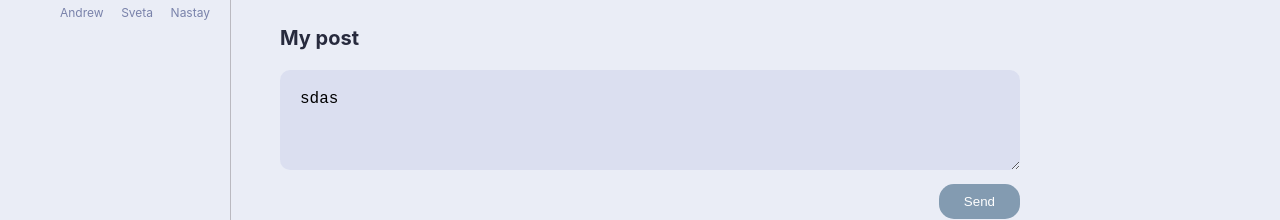
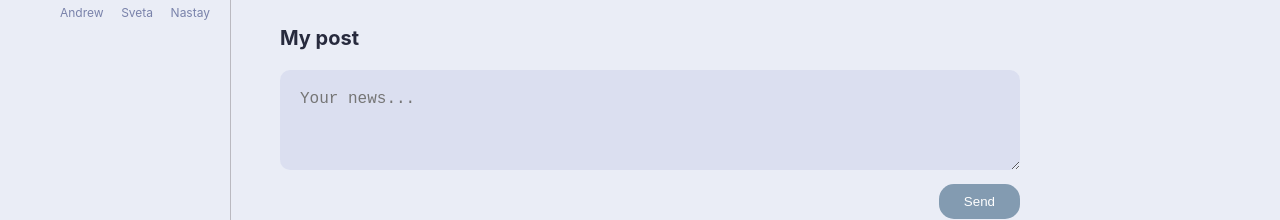
Before and after one commit to Vladislav0701/Social-network, a React (Create React App) app: page /profile in a window 1280 px wide. Shown: the part 474-694 px from the top of the page. Built offline with nearby package versions, Linux system fonts and the light colour scheme.

Commit message:
Change in state

```diff
--- a/src/App.jsx
+++ b/src/App.jsx
@@ -13,8 +13,7 @@ import style from "./App.module.css";
 
 
 function App(props) {
-
-
+  debugger;
   return (
     <BrowserRouter>
       <div className={style.wrapper}>
@@ -27,7 +26,8 @@ function App(props) {
             addPost={props.addPost} />} />
           <Route path="/dialogs" render={() => <Dialogs
             state={props.state.dialogsPage}
-            addMessage={props.addMessage} />} />
+            addMessage={props.addMessage}
+            updateNewMessageText={props.updateNewMessageText}/>} />
           <Route path="/news" render={() => <News />} />
           <Route path="/music" render={() => <Music />} />
           <Route path="/settings" render={() => <Settings />} />
@@ -38,6 +38,8 @@ function App(props) {
       </div>
     </BrowserRouter>
   )
+
+
 }
 
 export default App;
--- a/src/Render.js
+++ /dev/null
@@ -1,19 +0,0 @@
-import React from 'react';
-import ReactDOM from 'react-dom';
-
-import App from './App';
-import {addPost, updateNewPostText, addMessage} from './rexud/state';
-
-import './index.css';
-
-export let rerenderEntireTree = (state) => {
-    ReactDOM.render(
-        <React.StrictMode>
-            <App state={state}
-                 addPost={addPost}
-                 addMessage={addMessage}
-                 updateNewPostText={updateNewPostText}/>
-        </React.StrictMode>,
-    document.getElementById('root')
-    );
-}
--- a/src/components/Dialogs/Dialogs.jsx
+++ b/src/components/Dialogs/Dialogs.jsx
@@ -8,13 +8,17 @@ import style from "./Dialogs.module.css";
 const Dialogs = (props) => {
     const dialogsElements = props.state.dialogsData.map((d) => <DialogItem name={d.name} id={d.id} />);
     const messagesElements = props.state.messageData.map((m) => <DialogMessage message={m.message} />);
+
     let newMessageElement = React.createRef();
 
 
     let addMessage = () => {
+        props.addMessage();
+    }
+
+    let onMessageChange = () => {
         let text = newMessageElement.current.value;
-        props.addMessage(text);
-        newMessageElement.current.value = '';
+        props.updateNewMessageText(text);
     }
 
     return (
@@ -27,7 +31,10 @@ const Dialogs = (props) => {
                     {messagesElements}
                 </div>
                 <div className={style.newMessage}>
-                    <textarea ref={newMessageElement}></textarea>
+                    <textarea
+                        ref={newMessageElement}
+                        onChange={onMessageChange}
+                        value={props.newMessageText}/>
                     <button onClick={addMessage}>
                         Send
                     </button>
--- a/src/components/navbar/Friends/Friends.jsx
+++ b/src/components/navbar/Friends/Friends.jsx
@@ -5,7 +5,8 @@ import Friend from "./Friend/Friend";
 import style from "./Friends.module.css";
 
 const Friends = (props) => {
-    const friendsElements = props.state.map((p) => <Friend name={p.name} />)
+    debugger;
+    const friendsElements = props.state.friends.map((p) => <Friend name={p.name} />)
 
     return (
         <div className={style.wrapper}>
--- a/src/components/navbar/Navbar.jsx
+++ b/src/components/navbar/Navbar.jsx
@@ -6,6 +6,7 @@ import Friends from './Friends/Friends';
 import style from "./Navbar.module.css";
 
 const NavBar = (props) => {
+    debugger;
     return (
         <div className={style.wrapper}>
             <div className={style.logo}>
@@ -28,7 +29,7 @@ const NavBar = (props) => {
                     <NavLink to="/settings" activeClassName={style.active}>Settings</NavLink>
                 </div>
             </nav>
-            <Friends state={props.state.friends}/>
+            <Friends state={props.state}/>
         </div>
 
     )
--- a/src/index.js
+++ b/src/index.js
@@ -1,10 +1,28 @@
+import React from 'react';
+import ReactDOM from 'react-dom';
 import reportWebVitals from './reportWebVitals';
 
-import state from "./rexud/state";
-import { rerenderEntireTree } from './Render';
+import store from "./redux/state";
+import App from './App';
 
 import './index.css';
 
-rerenderEntireTree(state);
+let rerenderEntireTree = (state) => {
+    debugger;
+    ReactDOM.render(
+        <React.StrictMode>
+            <App state={state}
+                 addPost={store.addPost.bind(store)}
+                 addMessage={store.addMessage.bind(store)}
+                 updateNewPostText={store.updateNewPostText.bind(store)}
+                 updateNewMessageText={store.updateNewMessageText.bind(store)}/>
+        </React.StrictMode>,
+    document.getElementById('root')
+    );
+}
+
+rerenderEntireTree(store.getState());
+
+store.subscribe(rerenderEntireTree);
 
 reportWebVitals();
--- /dev/null
+++ b/src/redux/state.js
@@ -0,0 +1,85 @@
+let store = {
+
+  _state: {
+
+    profilePage: {
+        postData: [
+          {id: 1, messages: "Hello how are you", likeCount: 23},
+          {id: 2, messages: "Hi! How was your day", likeCount: 79}
+        ],
+        newPostText: ""
+    },
+
+    dialogsPage: {
+        dialogsData: [
+          { name: "Dimych", id: 1 },
+          { name: "Andrey", id: 2 },
+          { name: "Sveta", id: 3 },
+          { name: "Nastay", id: 4 },
+          { name: "Sasha", id: 5 },
+          { name: "Alex", id: 6 }
+        ],
+        messageData: [
+          { id: 1, message: "Hi" },
+          { id: 2, message: "How is your it-cam ?" },
+          { id: 3, message: "Yo" },
+          { id: 4, message: "What's up ?" }
+        ],
+        newMessageText: ""
+    },
+
+    siteBar: {
+      friends: [
+        { name: "Andrew", id: 1},
+        { name: "Sveta", id: 2},
+        { name: "Nastay", id: 3}
+      ]
+    }
+  },
+
+  getState() {
+    return this._state;
+  },
+
+  _callSubscriber() {
+    console.log("state changed");
+  },
+
+  addPost() {
+    let newPost = {
+      id: 3,
+      messages: this._state.profilePage.newPostText,
+      likeCount: 0
+    }
+    this._state.profilePage.postData.push(newPost);
+    this._state.profilePage.newPostText = '';
+    this._callSubscriber(this._state);
+  },
+
+  updateNewPostText(newText) {
+    this._state.profilePage.newPostText = newText;
+    this._callSubscriber(this._state);
+  },
+
+  addMessage() {
+    let newMessage = {
+      id: 5,
+      message: this._state.dialogsPage.newMessageText
+    }
+    this._state.dialogsPage.messageData.push(newMessage);
+    this._state.dialogsPage.newMessageText = "";
+    this._callSubscriber(this._state);
+  },
+
+  updateNewMessageText(newText) {
+    this._state.dialogsPage.newMessageText = newText;
+    this._callSubscriber(this._state)
+  },
+
+  subscribe(observer) {
+    this._callSubscriber = observer;
+  }
+}
+
+export default store;
+window.store = store;
--- a/src/rexud/state.js
+++ /dev/null
@@ -1,66 +0,0 @@
-import {rerenderEntireTree} from "../Render";
-
-let state = {
-
-    profilePage: {
-        postData: [
-            {id: 1, messages: "Hello how are you", likeCount: 23},
-            {id: 2, messages: "Hi! How was your day", likeCount: 79}
-          ],
-        newPostText: "sdas"
-    },
-
-    dialogsPage: {
-        dialogsData: [
-            { name: "Dimych", id: 1 },
-            { name: "Andrey", id: 2 },
-            { name: "Sveta", id: 3 },
-            { name: "Nastay", id: 4 },
-            { name: "Sasha", id: 5 },
-            { name: "Alex", id: 6 }
-          ],
-
-          messageData: [
-            { id: 1, message: "Hi" },
-            { id: 2, message: "How is your it-cam ?" },
-            { id: 3, message: "Yo" },
-            { id: 4, message: "What's up ?" }
-          ],
-    },
-
-    siteBar: {
-      friends: [
-      { name: "Andrew", id: 1},
-      { name: "Sveta", id: 2},
-      { name: "Nastay", id: 3}
-    ]
-    }
-
-}
-
-export let addPost = () => {
-  let newPost = {
-    id: 3,
-    messages: state.profilePage.newPostText,
-    likeCount: 0
-  }
-  state.profilePage.postData.push(newPost);
-  state.profilePage.newPostText = '';
-  rerenderEntireTree(state);
-}
-
-export let updateNewPostText = (newText) => {
-  state.profilePage.newPostText = newText;
-  rerenderEntireTree(state);
-}
-
-export let addMessage = (postMessage) => {
-  let newMessage = {
-    id: 5,
-    message: postMessage
-  }
-  state.dialogsPage.messageData.push(newMessage);
-  rerenderEntireTree(state);
-}
-
-export default state;
```
